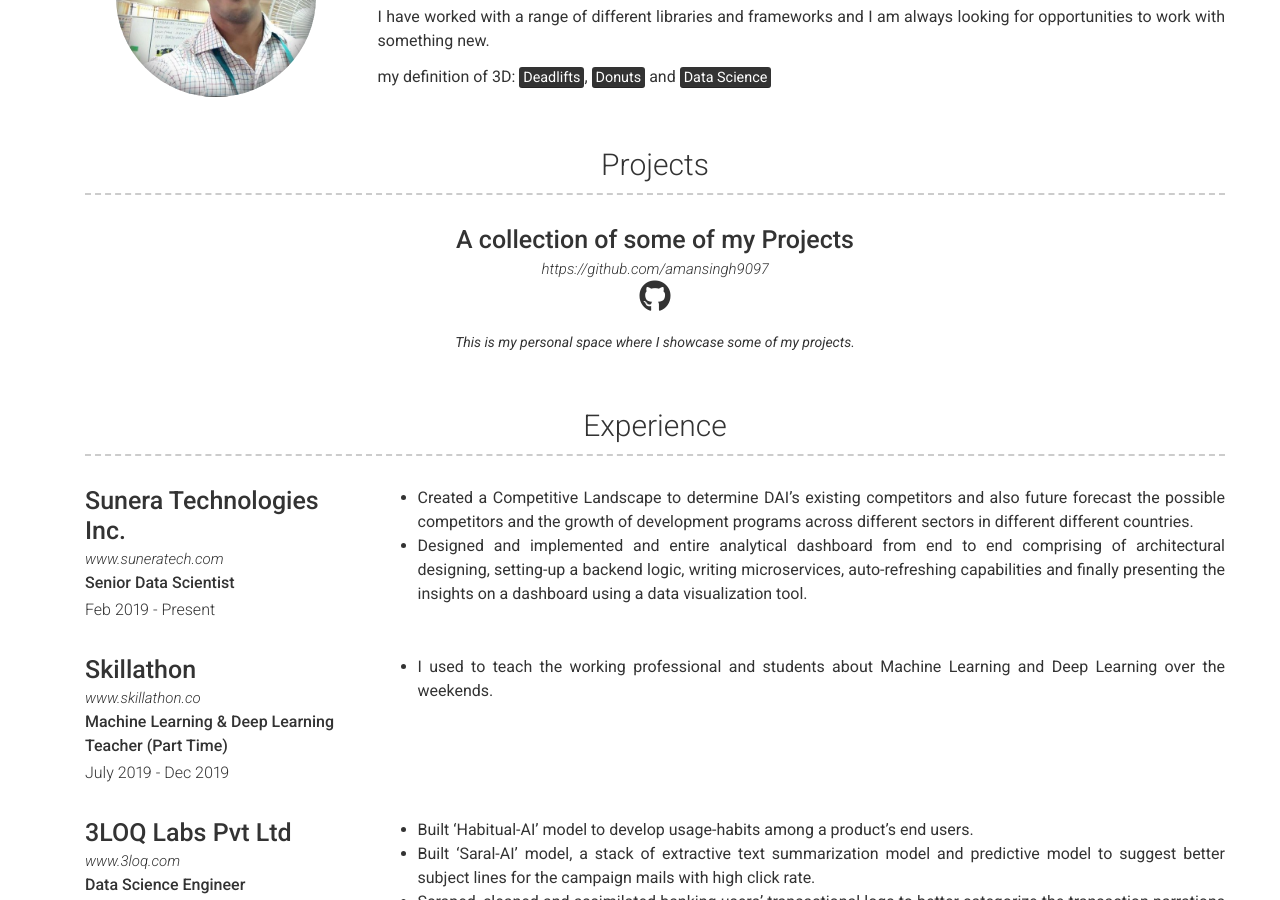
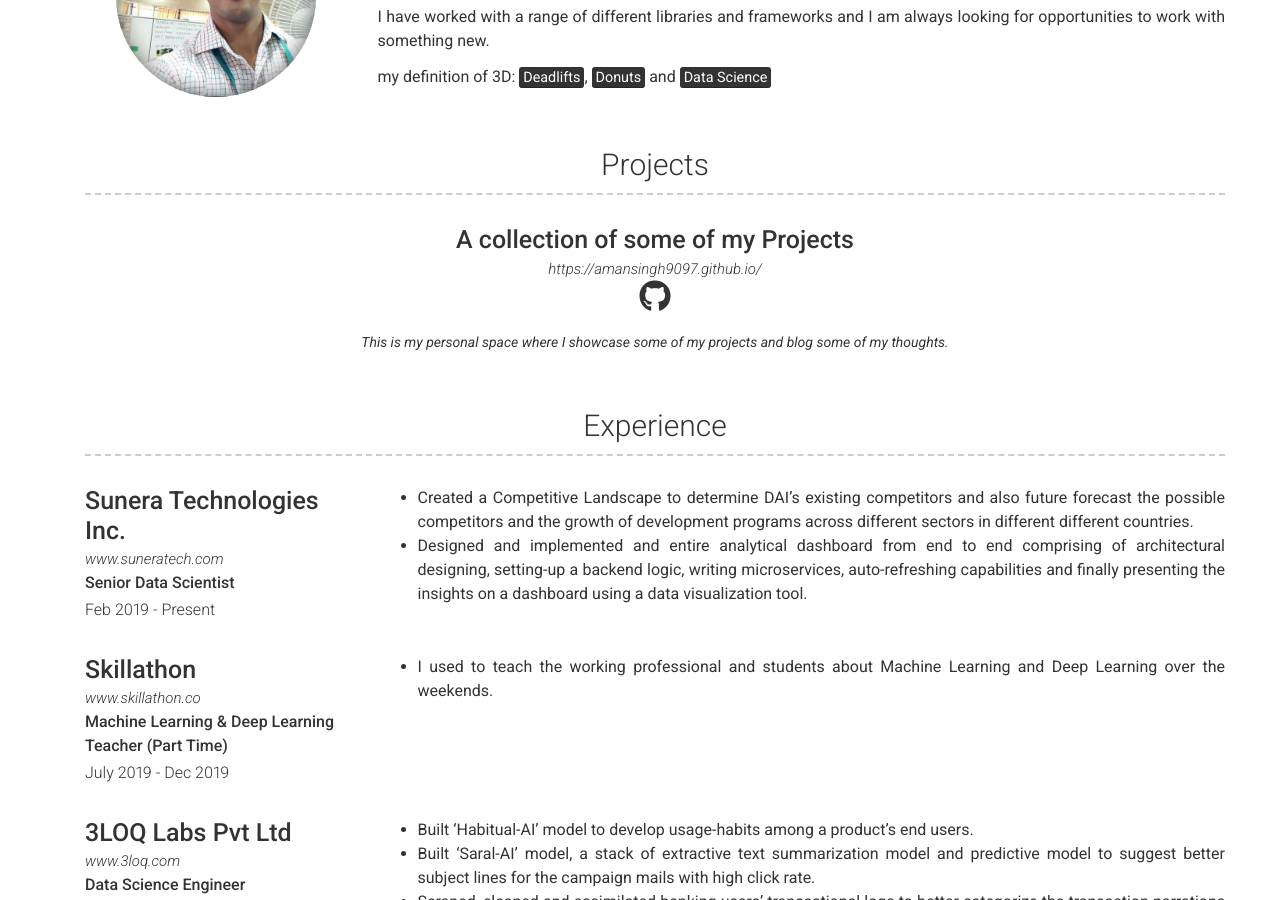
Before and after one commit to amansingh9097/portfolio, a Jekyll site: the page built from index.md, in a window 1280 px wide and 900 px high, scrolled down 426 px. Built offline with Jekyll 4.4.1, drawn with Linux system fonts in a browser that asks for light colours; nearby versions of some CDN libraries.

Commit message:
added github.io page

```diff
--- a/_data/projects.yml
+++ b/_data/projects.yml
@@ -1,7 +1,7 @@
 - layout: top-middle
   name: A collection of some of my Projects
-  link: https://github.com/amansingh9097
+  link: https://amansingh9097.github.io/
   github: amansingh9097
   quote: >
-    This is my personal space where I showcase some of my projects.
+    This is my personal space where I showcase some of my projects and blog some of my thoughts.
   description: | # this will include new lines to allow paragraphs
```
